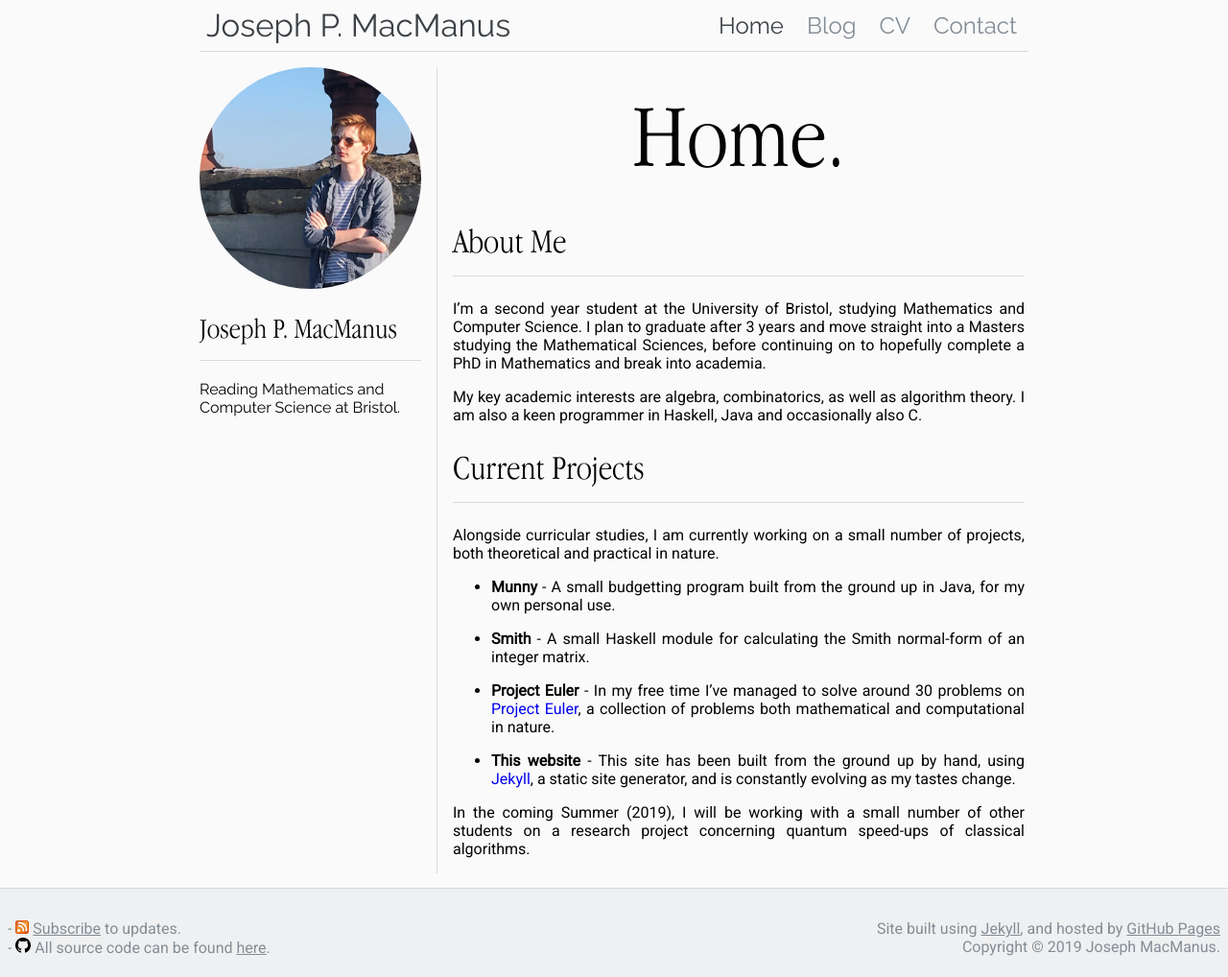
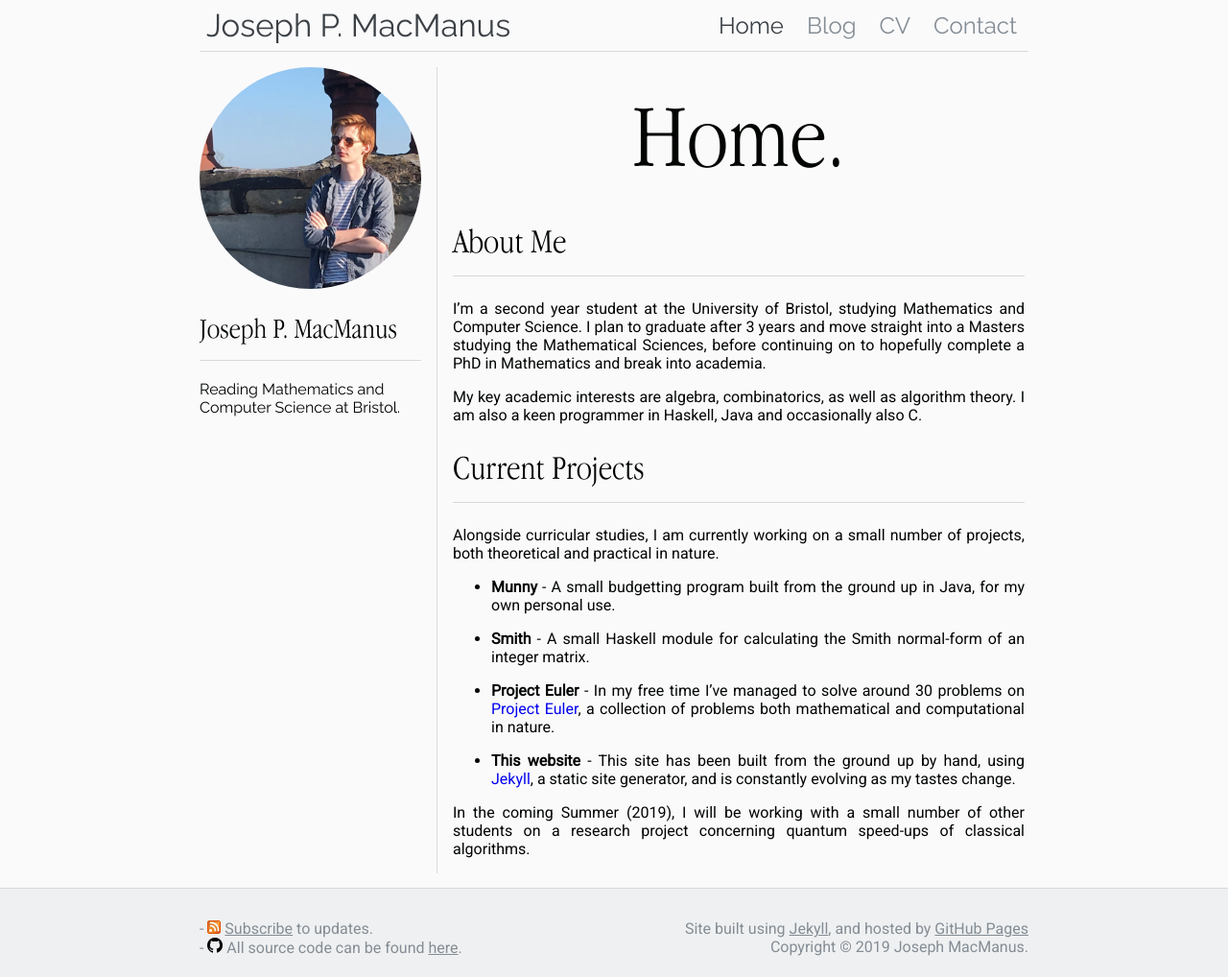
Before and after one commit to tiepdotme/jpmacmanus.me, a Jekyll site: the page built from index.md, in a window 1280 px wide. Shown: the whole page at 96% size. Built offline with Jekyll 4.4.1, drawn with Linux system fonts in a browser that asks for light colours.

Commit message:
footer scaling fixed.

```diff
--- a/_sass/main.scss
+++ b/_sass/main.scss
@@ -112,37 +112,3 @@ p {
   width: 700px;
   padding-right: 16px;
 }
-
-@media only screen and (max-width:1300px) {
-    #content-cnt {
-      width:596px;
-    }
-    .mainContainer {
-      width: 864px;
-    }
-
-    #right-sidebar {
-      display: none;
-    }
-    #inner-content {
-      width: 100%;
-    }
-}
-
-@media only screen and (max-width: 900px) {
-    #bio-sidebar {
-        display: none;
-    }
-    #content-cnt {
-      float: none;
-      width: 80%;
-      max-width:none;
-      border-left-width: 0;
-    }
-    .mainContainer {
-      width: 100%;
-    }
-    #inner-content {
-      width: 100%;
-    }
-}
--- /dev/null
+++ b/_sass/scaling.scss
@@ -0,0 +1,51 @@
+@media only screen and (max-width:1300px) {
+    #content-cnt {
+      width:596px;
+    }
+    .mainContainer {
+      width: 864px;
+    }
+    .footer-cnt {
+      width: 864px;
+    }
+
+    #right-sidebar {
+      display: none;
+    }
+    #inner-content {
+      width: 100%;
+    }
+}
+
+@media only screen and (max-width: 900px) {
+    #bio-sidebar {
+        display: none;
+    }
+    #content-cnt {
+      float: none;
+      width: 80%;
+      max-width:none;
+      border-left-width: 0;
+    }
+    .mainContainer {
+      width: 100%;
+      padding-bottom: 144px;
+    }
+    #inner-content {
+      width: 100%;
+    }
+    .footer {
+      height: 96px;
+    }
+    .footer-cnt {
+      width: 90%;
+    }
+    .footer-right, .footer-left {
+      float: none;
+      display: block;
+      text-align: left;
+    }
+    .footer-right {
+      margin-top: 6px;
+    }
+}
--- a/assets/css/styles.scss
+++ b/assets/css/styles.scss
@@ -9,3 +9,5 @@
 @import "banner";
 @import "sidebar-right";
 @import "sidebar-left";
+
+@import "scaling";
```
